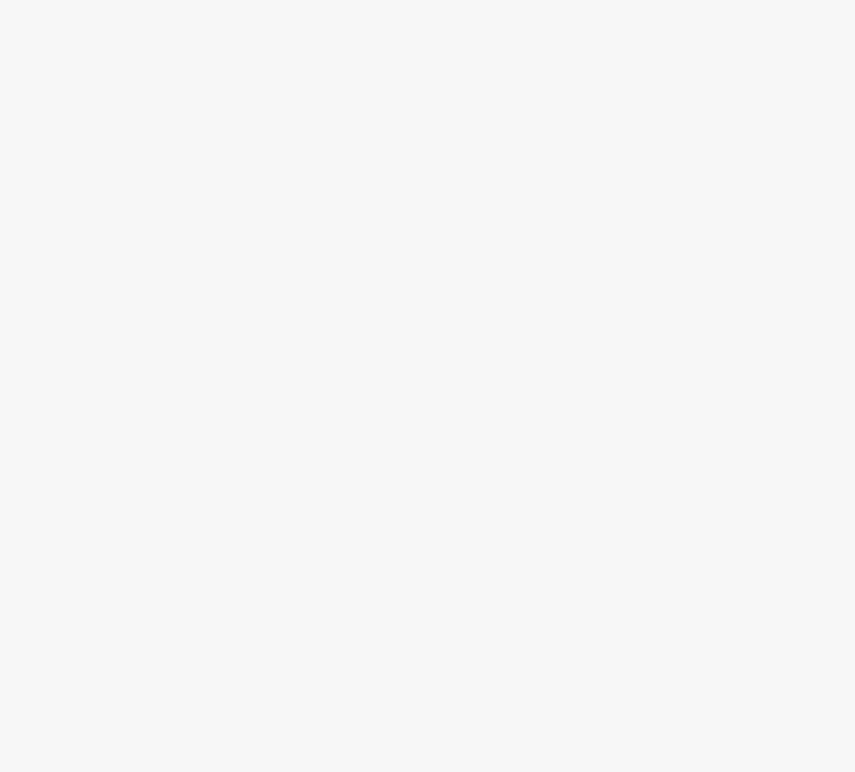
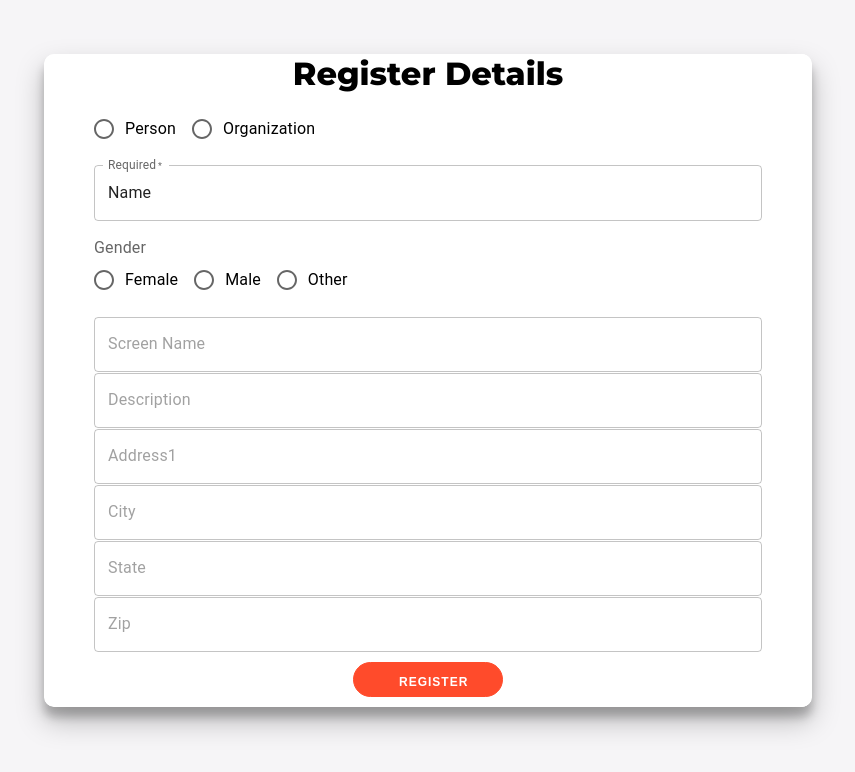
Before and after one commit to kasatsakshi/cmpe275-cloud-event-centre, a React (Create React App) app in the folder client/: page /register in a window 1280 px wide. Before the commit this address had no page. Shown: the top 772 px of the page, without its empty margins (212-1067 px from the left). Built offline with nearby package versions, Linux system fonts and the light colour scheme.

Commit message:
registration page

```diff
--- a/client/src/components/Register.css
+++ b/client/src/components/Register.css
@@ -0,0 +1,37 @@
+.register-container {
+	width: 100%;
+  background-color: #fff;
+	border-radius: 10px;
+  	box-shadow: 0 14px 28px rgba(0,0,0,0.25),
+			0 10px 10px rgba(0,0,0,0.22);
+	position: relative;
+	overflow: hidden;
+	width: 768px;
+	max-width: 100%;
+	min-height: 480px;
+}
+
+.register-input-fields {
+  border: none;
+	width: 100%;
+  padding: 10px 0;
+}
+
+.register-radio {
+  width: 100%;
+  left: 0;
+  padding: 15px 0;
+  text-align: left;
+}
+
+.register-button{
+  border-radius: 20px;
+	border: 1px solid #FF4B2B;
+	background-color: #FF4B2B;
+	color: #FFFFFF;
+	font-size: 12px;
+	font-weight: bold;
+	padding: 12px 45px;
+	letter-spacing: 1px;
+  margin: 10px 0;
+}
--- a/client/src/components/Register.js
+++ b/client/src/components/Register.js
@@ -1,9 +1,88 @@
 import React from 'react';
 import './Register.css';
+import Radio from '@mui/material/Radio';
+import RadioGroup from '@mui/material/RadioGroup';
+import FormControlLabel from '@mui/material/FormControlLabel';
+import FormControl from '@mui/material/FormControl';
+import FormLabel from '@mui/material/FormLabel';
+import TextField from '@mui/material/TextField';
 
 function Register() {
   return (
-    <div></div>
+    <div class="container" id="container">
+      <div className='form-container register-container'>
+        <form action="#">
+          <h1>Register Details</h1>
+          <div className='register-radio'>
+            {/* <FormLabel className='register-label' id="account-type">Account Type</FormLabel> */}
+            <RadioGroup
+              row
+              aria-labelledby="account-type"
+              name="account-type-buttons"
+            >
+              <FormControlLabel value="person" control={<Radio />} label="Person" />
+              <FormControlLabel value="organization" control={<Radio />} label="Organization" />
+            </RadioGroup>
+          </div>
+          <TextField
+            required
+            id="name"
+            label="Required"
+            defaultValue='Name'
+            className='register-input-fields'
+          />
+          <div className='register-radio'>
+            <FormLabel>Gender</FormLabel>
+            <RadioGroup
+              row
+              aria-labelledby="demo-row-radio-buttons-group-label"
+              name="row-radio-buttons-group"
+            >
+              <FormControlLabel value="female" control={<Radio />} label="Female" />
+              <FormControlLabel value="male" control={<Radio />} label="Male" />
+              <FormControlLabel value="other" control={<Radio />} label="Other" />
+            </RadioGroup>
+          </div>
+          <TextField
+            required
+            id="name"
+            placeholder='Screen Name'
+            className='register-input-fields'
+          />
+          <TextField
+            required
+            id="name"
+            placeholder='Description'
+            className='register-input-fields'
+          />
+          <TextField
+            required
+            id="name"
+            placeholder='Address1'
+            className='register-input-fields'
+          />
+          <TextField
+            required
+            id="name"
+            placeholder='City'
+            className='register-input-fields'
+          />
+          <TextField
+            required
+            id="name"
+            placeholder='State'
+            className='register-input-fields'
+          />
+          <TextField
+            required
+            id="name"
+            placeholder='Zip'
+            className='register-input-fields'
+          />
+          <button className='register-button'>Register</button>
+        </form>
+      </div>
+    </div>
   )
 }
 
```
Also changed, not shown: 1 other file (tests, documents, lock files or other folders).
